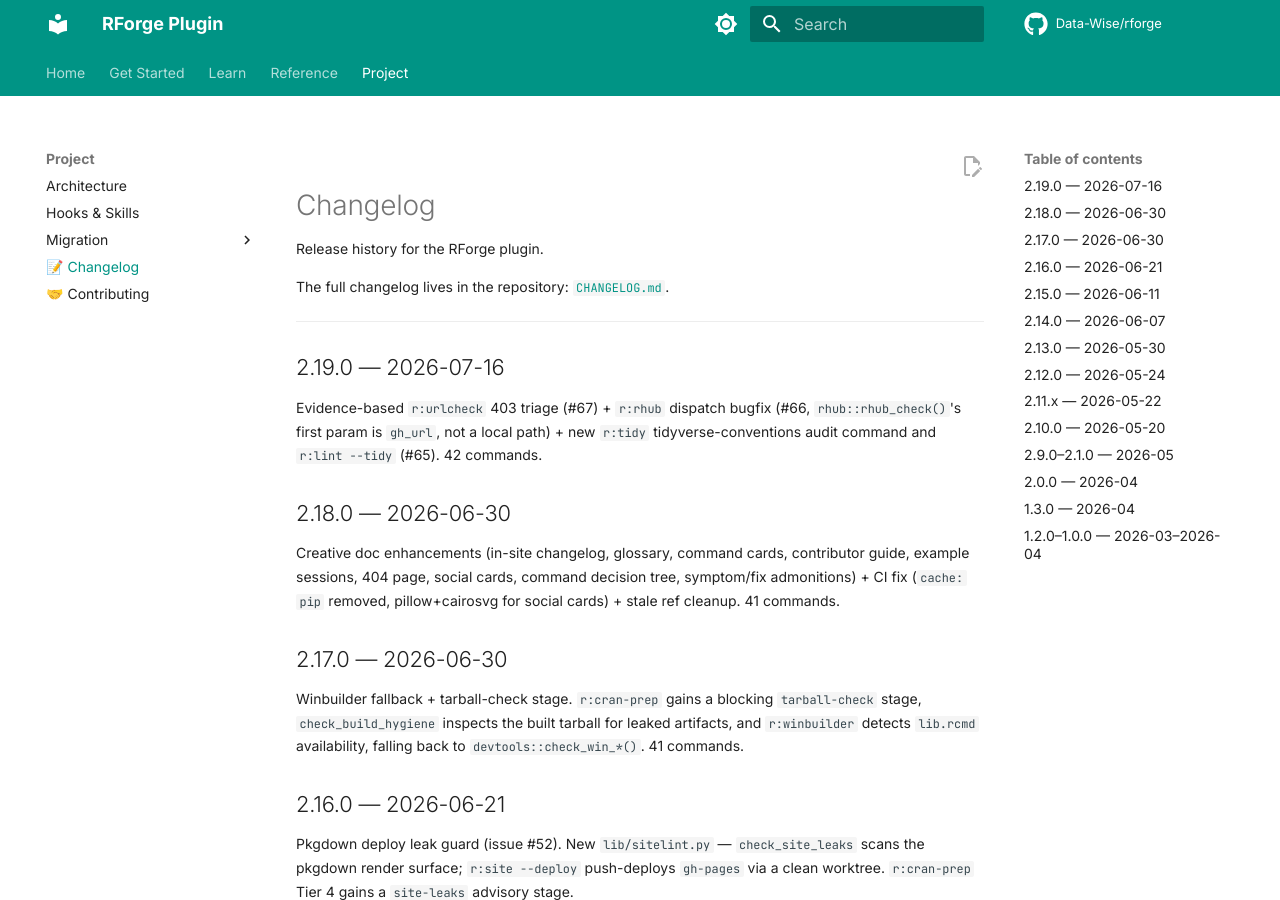
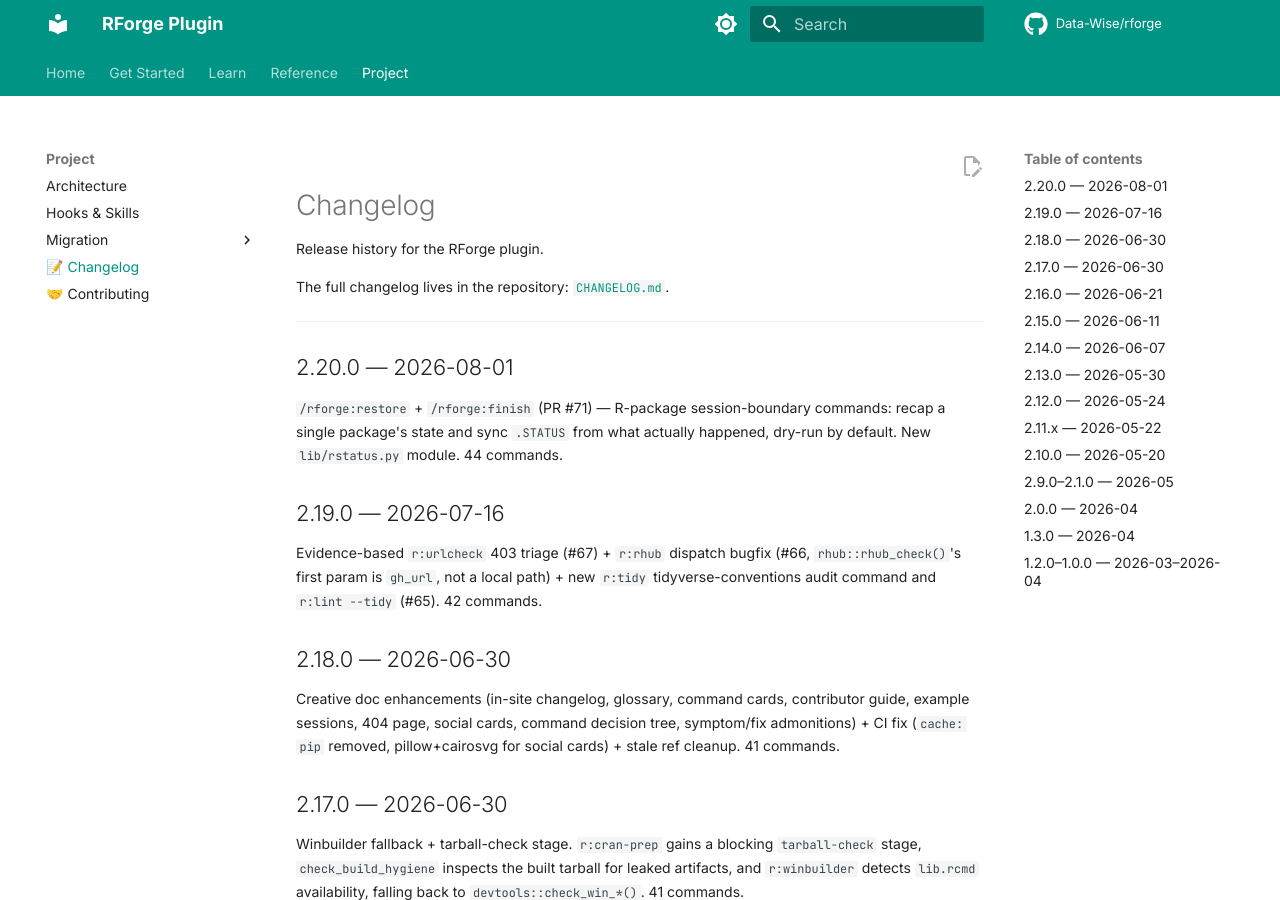
Before and after one commit to Data-Wise/rforge, an MkDocs documentation site: the page built from docs/changelog.md, in a window 1280 px wide and 900 px high. Built offline with MkDocs 1.6.1 and Material for MkDocs 9.7.7, drawn with Linux system fonts in a browser that asks for light colours; comment, search, counter and statistics services are not loaded.

Commit message:
chore: bump version to 2.20.0 for release
Version bump across the 4 sources plus derived docs surfaces
(version_sync.py + manual sync): README/docs/README version banners,
REFCARD SESSION section for restore/finish, docs/index.md What's New,
CHANGELOG/docs/changelog entries, and docs/lib-modules.md rows for
sitelint/tidyaudit/rstatus (closing pre-existing table drift).

```diff
--- a/docs/changelog.md
+++ b/docs/changelog.md
@@ -6,6 +6,13 @@
 [`CHANGELOG.md`](https://github.com/Data-Wise/rforge/blob/main/CHANGELOG.md).
 
 ---
+
+## 2.20.0 — 2026-08-01
+
+`/rforge:restore` + `/rforge:finish` (PR #71) — R-package session-boundary
+commands: recap a single package's state and sync `.STATUS` from what
+actually happened, dry-run by default. New `lib/rstatus.py` module.
+44 commands.
 
 ## 2.19.0 — 2026-07-16
 
--- a/mkdocs.yml
+++ b/mkdocs.yml
@@ -54,9 +54,9 @@
 # scripts/version_sync.py — do not hand-edit version/prev_version/release_date.
 extra:
   rforge:
-    version: "2.19.0"
-    prev_version: "2.15.0"
-    release_date: "2026-06-21"
+    version: "2.20.0"
+    prev_version: "2.19.0"
+    release_date: "2026-08-01"
     command_count: 44
 
 plugins:
--- a/package.json
+++ b/package.json
@@ -1,6 +1,6 @@
 {
   "name": "@data-wise/rforge-plugin",
-  "version": "2.19.0",
+  "version": "2.20.0",
   "description": "RForge toolkit for Claude Code: 44 commands for R package development, ecosystem management, CRAN submission, and intelligent orchestration",
   "type": "module",
   "files": [
```
Also changed, not shown: CHANGELOG.md (+1 -1 lines), README.md (+7 -6 lines), docs/README.md (+4 -4 lines), docs/REFCARD.md (+4 -0 lines), docs/index.md (+7 -4 lines), docs/lib-modules.md (+4 -1 lines), 2 other files.
